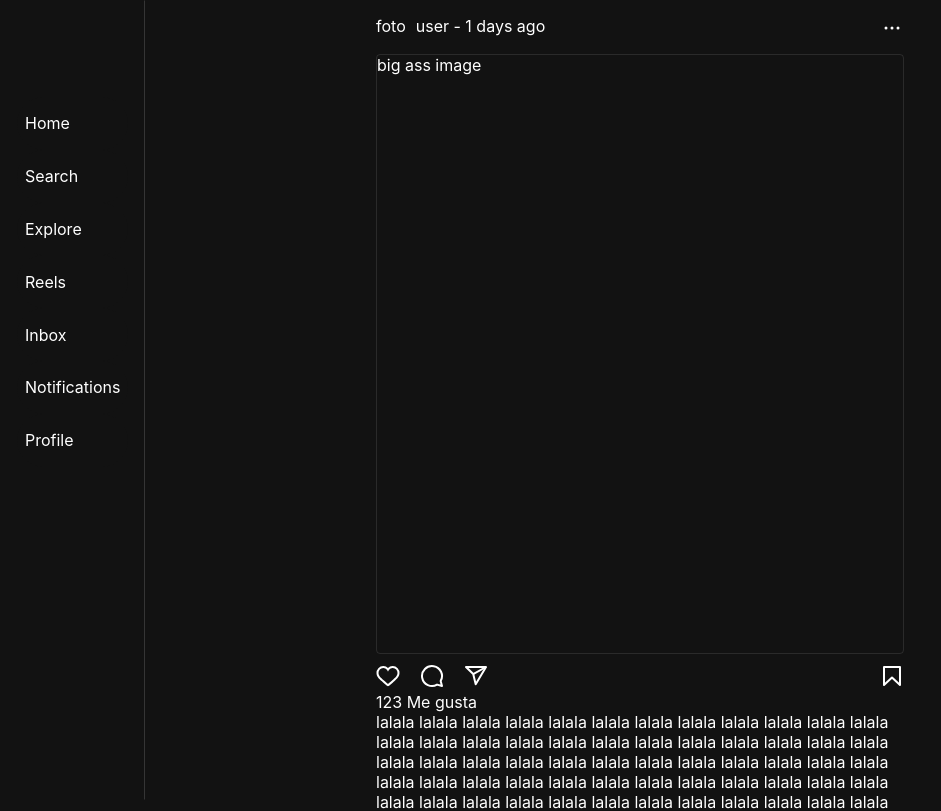
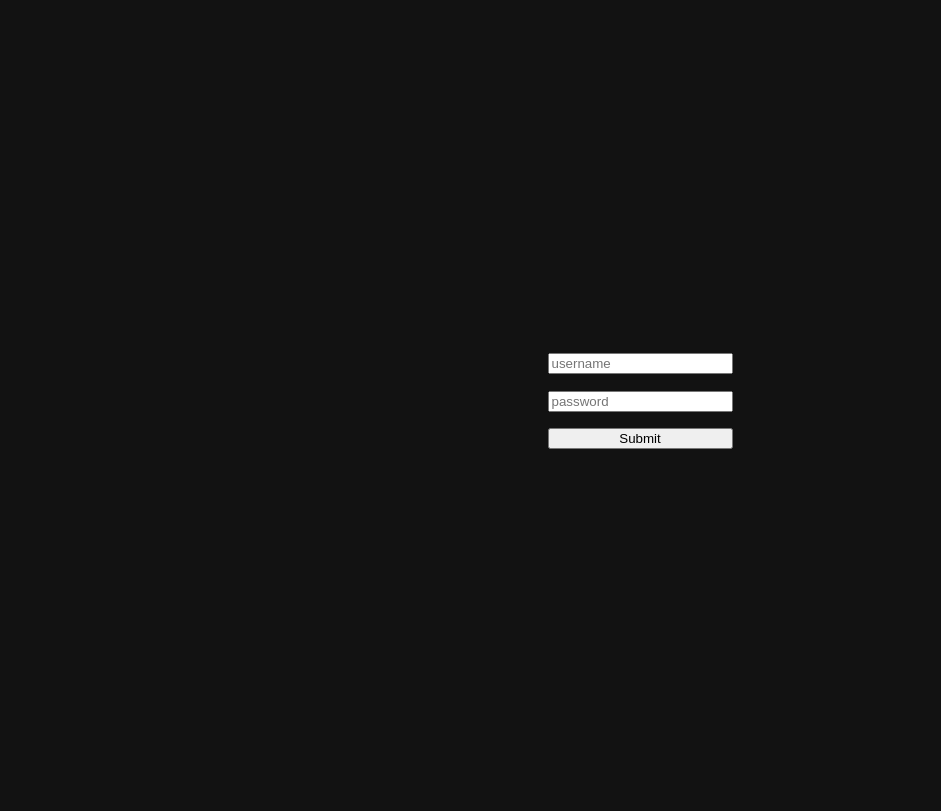
Before and after one commit to Sabmus/pokegram, a React (Create React App) app: page / in a window 1280 px wide. Shown: the top 811 px of the page, without its empty margins (0-941 px from the left). Built offline with nearby package versions, Linux system fonts and the light colour scheme.

Commit message:
added redux to hold login state

```diff
--- a/package.json
+++ b/package.json
@@ -3,11 +3,13 @@
   "version": "0.1.0",
   "private": true,
   "dependencies": {
+    "@reduxjs/toolkit": "^1.9.2",
     "@testing-library/jest-dom": "^5.16.5",
     "@testing-library/react": "^13.4.0",
     "@testing-library/user-event": "^13.5.0",
     "react": "^18.2.0",
     "react-dom": "^18.2.0",
+    "react-redux": "^8.0.5",
     "react-router-dom": "^6.8.0",
     "react-scripts": "5.0.1",
     "styled-components": "^5.3.6",
--- a/src/App.jsx
+++ b/src/App.jsx
@@ -1,10 +1,23 @@
 import { Outlet } from "react-router-dom";
+import { useSelector } from "react-redux";
 
 import Sidebar from "./features/sidebar/index";
+import LoginPage from "./features/login/index";
 
 import { GlobalWrapper } from "./assets/global.styles";
+import { LoginWrapper } from "./assets/global.styles";
 
 function App() {
+  const isAuthenticated = useSelector((state) => state.auth.isAuthenticated);
+  console.log(isAuthenticated);
+
+  if (!isAuthenticated) {
+    return (
+      <LoginWrapper>
+        <LoginPage />
+      </LoginWrapper>
+    );
+  } else {
     return (
       <GlobalWrapper>
         <Sidebar />
@@ -14,5 +27,6 @@ function App() {
       </GlobalWrapper>
     );
   }
+}
 
 export default App;
--- a/src/assets/global.styles.jsx
+++ b/src/assets/global.styles.jsx
@@ -3,3 +3,10 @@ import styled from "styled-components";
 export const GlobalWrapper = styled.div`
   display: flex;
 `;
+
+export const LoginWrapper = styled.div`
+  display: flex;
+  justify-content: center;
+  align-items: center;
+  height: 100vh;
+`;
--- /dev/null
+++ b/src/features/login/assets/styles.jsx
@@ -0,0 +1,7 @@
+import styled from "styled-components";
+
+export const LoginForm = styled.form`
+  display: flex;
+  flex-direction: column;
+  gap: 1rem;
+`;
--- /dev/null
+++ b/src/features/login/index.jsx
@@ -0,0 +1,75 @@
+import { useState } from "react";
+import { useDispatch } from "react-redux";
+import { login } from "./loginSlice";
+
+import { LoginForm } from "./assets/styles";
+
+const INITIAL_STATE = {
+  fields: {
+    username: "",
+    password: "",
+  },
+  fieldErrors: {},
+};
+
+function LoginPage() {
+  const dispatch = useDispatch();
+  const [formData, setFormData] = useState(INITIAL_STATE);
+
+  const validateInput = (fields) => {
+    const errors = {};
+    if (!fields.username) errors.username = "Username required";
+    if (!fields.password) errors.password = "Password required";
+    return errors;
+  };
+
+  const handleSubmit = (event) => {
+    event.preventDefault();
+    const fields = formData.fields;
+    const fieldErrors = validateInput(fields);
+    setFormData({ ...formData, fieldErrors });
+
+    if (Object.keys(fieldErrors).length) return;
+
+    console.log(formData.fields.username, formData.fields.password);
+    dispatch(login(fields.username));
+
+    setFormData(INITIAL_STATE);
+  };
+
+  const onInputChange = (event) => {
+    const fields = Object.assign({}, formData.fields);
+    fields[event.target.name] = event.target.value;
+    setFormData({ ...formData, fields });
+  };
+
+  return (
+    <div>
+      <LoginForm onSubmit={handleSubmit}>
+        <div>
+          <input
+            type="text"
+            name="username"
+            placeholder="username"
+            value={formData.fields.username}
+            onChange={onInputChange}
+          />
+          <span style={{ color: "red" }}>{formData.fieldErrors.username}</span>
+        </div>
+        <div>
+          <input
+            type="password"
+            name="password"
+            placeholder="password"
+            value={formData.fields.password}
+            onChange={onInputChange}
+          />
+          <span style={{ color: "red" }}>{formData.fieldErrors.password}</span>
+        </div>
+        <input type="submit" />
+      </LoginForm>
+    </div>
+  );
+}
+
+export default LoginPage;
--- /dev/null
+++ b/src/features/login/loginSlice.js
@@ -0,0 +1,26 @@
+import { createSlice } from "@reduxjs/toolkit";
+
+const initialState = {
+  username: "",
+  isAuthenticated: false,
+};
+
+export const loginSlice = createSlice({
+  name: "login/logout",
+  initialState,
+  reducers: {
+    login: (state, action) => {
+      state.username = action.payload;
+      state.isAuthenticated = true;
+    },
+    logout: (state) => {
+      state.username = initialState.username;
+      state.isAuthenticated = initialState.isAuthenticated;
+    },
+  },
+});
+
+// Action creators are generated for each case reducer function
+export const { login, logout } = loginSlice.actions;
+
+export default loginSlice.reducer;
--- a/src/index.js
+++ b/src/index.js
@@ -2,13 +2,17 @@ import React from "react";
 import ReactDOM from "react-dom/client";
 import "./assets/index.css";
 import reportWebVitals from "./reportWebVitals";
+import { store } from "./store/store";
+import { Provider } from "react-redux";
 
 import RenderRouterProvider from "./lib/Router";
 
 const root = ReactDOM.createRoot(document.getElementById("root"));
 root.render(
   <React.StrictMode>
-    <RenderRouterProvider />
+    <Provider store={store}>
+      <RenderRouterProvider />
+    </Provider>
   </React.StrictMode>
 );
 
--- /dev/null
+++ b/src/store/store.js
@@ -0,0 +1,8 @@
+import { configureStore } from "@reduxjs/toolkit";
+import authReducer from "../features/login/loginSlice";
+
+export const store = configureStore({
+  reducer: {
+    auth: authReducer,
+  },
+});
```
Also changed, not shown: 1 other file (tests, documents, lock files or other folders). Lines whose indentation alone changed are shown as unchanged.
